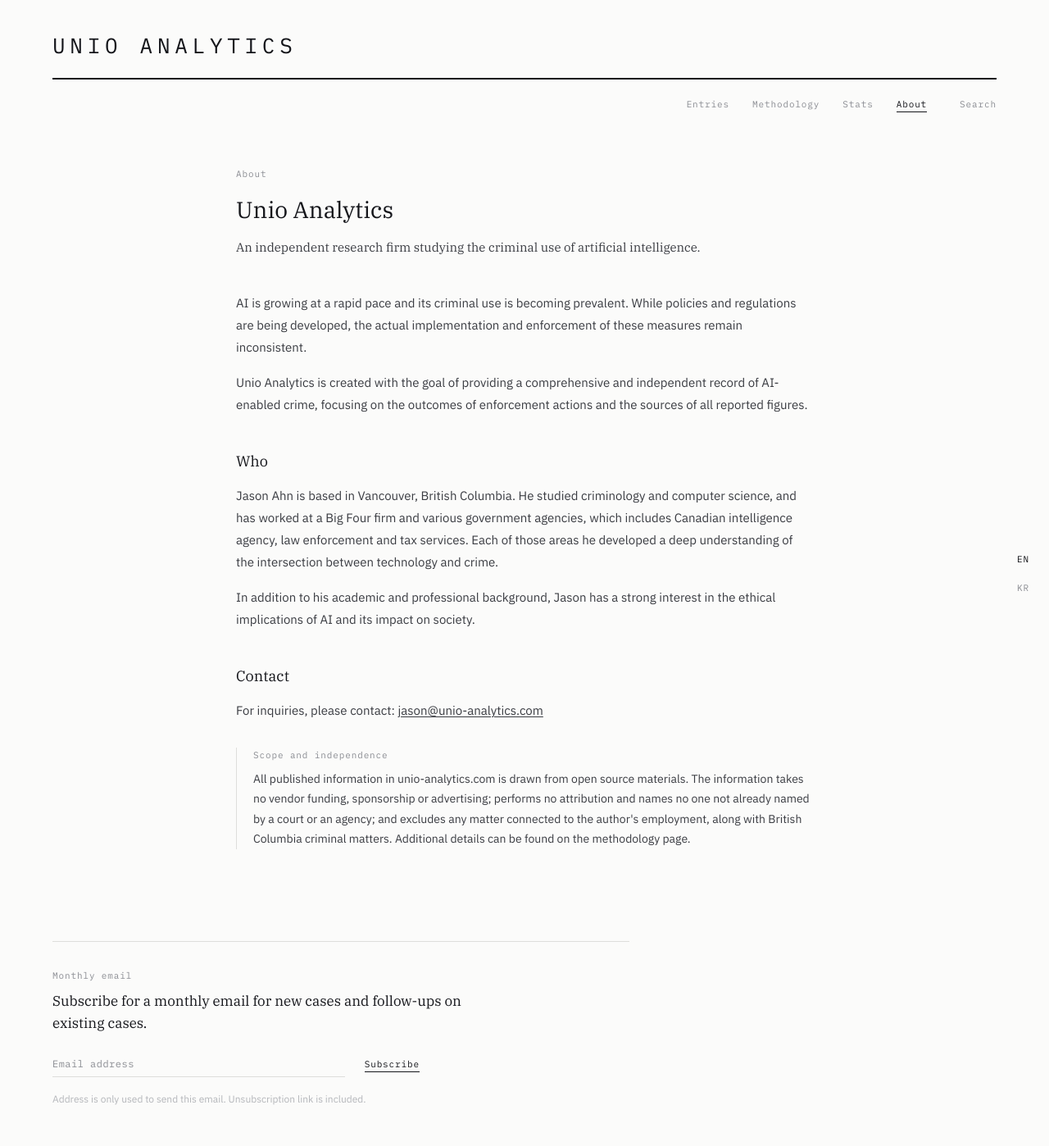
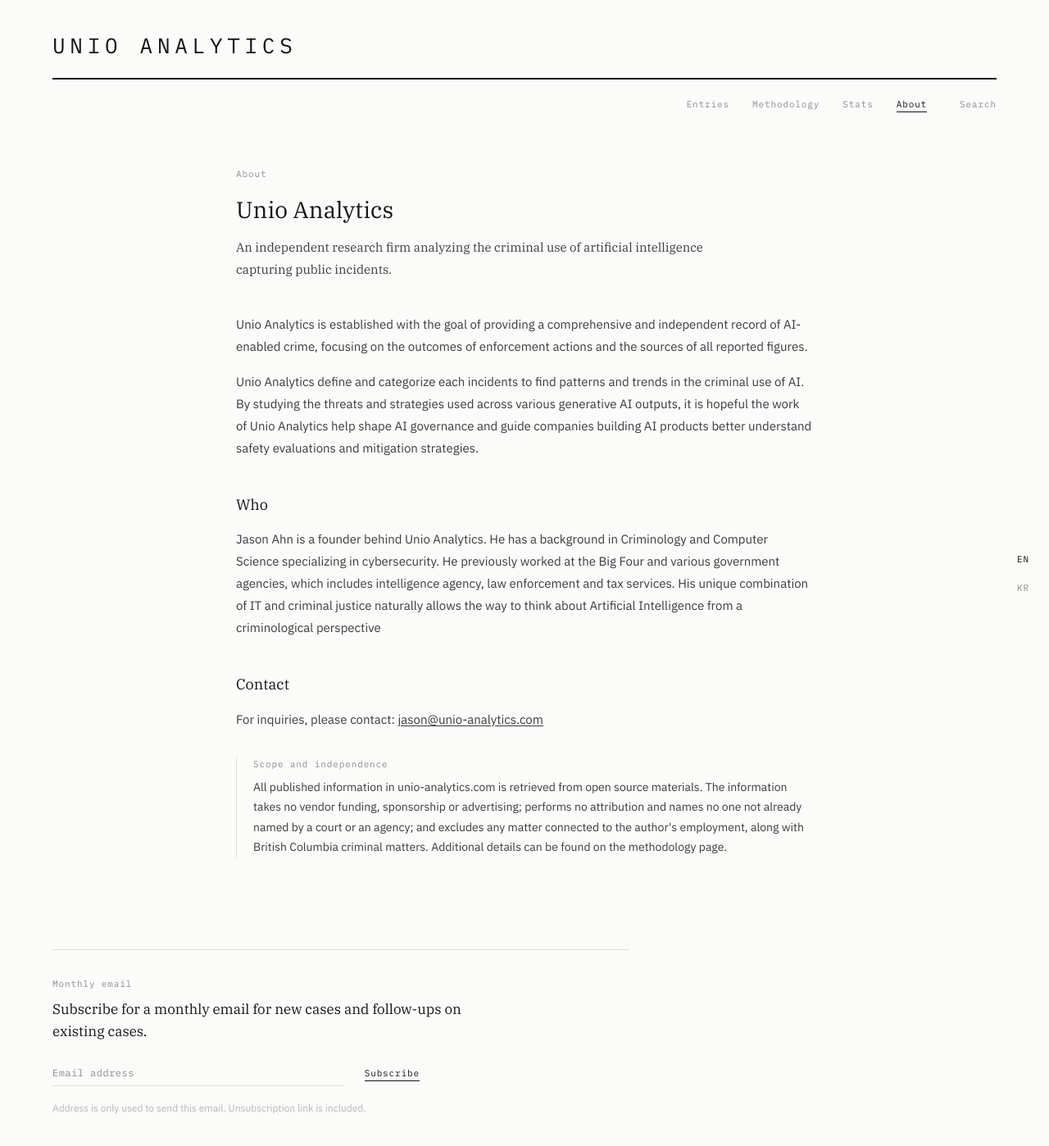
Before and after one commit to maestro-hong/maestro-hong.github.io, a Jekyll site: the page built from about.html, in a window 1280 px wide and 1400 px high. Shown: the whole window at 82% size. Built offline with Jekyll 4.4.1, drawn with Linux system fonts in a browser that asks for light colours.

Commit message:
Update info

```diff
--- a/about.html
+++ b/about.html
@@ -8,17 +8,18 @@ description: Unio Analytics is an independent research record of AI-enabled crim
 <div class="wrap page">
   <p class="page__label">About</p>
   <h1 class="page__title">Unio Analytics</h1>
-  <p class="page__sub">An independent research firm studying the criminal use of artificial intelligence.</p>
+  <p class="page__sub">An independent research firm analyzing the criminal use of artificial intelligence capturing public incidents.</p>
 
   <div class="prose">
-    <p>AI is growing at a rapid pace and its criminal use is becoming prevalent. While policies and regulations are being developed, the actual implementation and enforcement of these measures remain inconsistent.</p>
+    <p>Unio Analytics is established with the goal of providing a comprehensive and independent record of AI-enabled crime, focusing on the outcomes of enforcement actions and the sources of all reported figures.</p>
 
-    <p>Unio Analytics is created with the goal of providing a comprehensive and independent record of AI-enabled crime, focusing on the outcomes of enforcement actions and the sources of all reported figures.</p>
+    <p>Unio Analytics define and categorize each incidents to find patterns and trends in the criminal use of AI. By studying the threats and strategies used across various generative AI outputs,
+    it is hopeful the work of Unio Analytics help shape AI governance and guide companies building AI products better understand safety evaluations and mitigation strategies.</p>
 
     <h2>Who</h2>
-    <p>Jason Ahn is based in Vancouver, British Columbia. He studied criminology and computer science, and has worked at a Big Four firm and various government agencies, which includes Canadian intelligence agency, law enforcement and tax services. Each of those areas he developed a deep understanding of the intersection between technology and crime.</p>
+    <p>Jason Ahn is a founder behind Unio Analytics. He has a background in Criminology and Computer Science specializing in cybersecurity. He previously worked at the Big Four and various government agencies, which includes
 
-    <p>In addition to his academic and professional background, Jason has a strong interest in the ethical implications of AI and its impact on society.</p>
+      intelligence agency, law enforcement and tax services. His unique combination of IT and criminal justice naturally allows the way to think about Artificial Intelligence from a criminological perspective </p>
 
     <h2>Contact</h2>
     <p>For inquiries, please contact: <a href="mailto:{{ site.author.email }}">{{ site.author.email }}</a></p>
@@ -26,7 +27,7 @@ description: Unio Analytics is an independent research record of AI-enabled crim
 
   <div class="note column">
     <span class="note__label">Scope and independence</span>
-    All published information in unio-analytics.com is drawn from open source materials. The information takes no vendor funding, sponsorship or advertising; performs no attribution and names no one not already named by a court or an agency; and excludes any matter connected to the author's employment, along with British Columbia criminal matters. Additional details can be found on the <a href="/methodology">methodology</a> page.
+    All published information in unio-analytics.com is retrieved from open source materials. The information takes no vendor funding, sponsorship or advertising; performs no attribution and names no one not already named by a court or an agency; and excludes any matter connected to the author's employment, along with British Columbia criminal matters. Additional details can be found on the <a href="/methodology">methodology</a> page.
   </div>
 
 </div>
```
